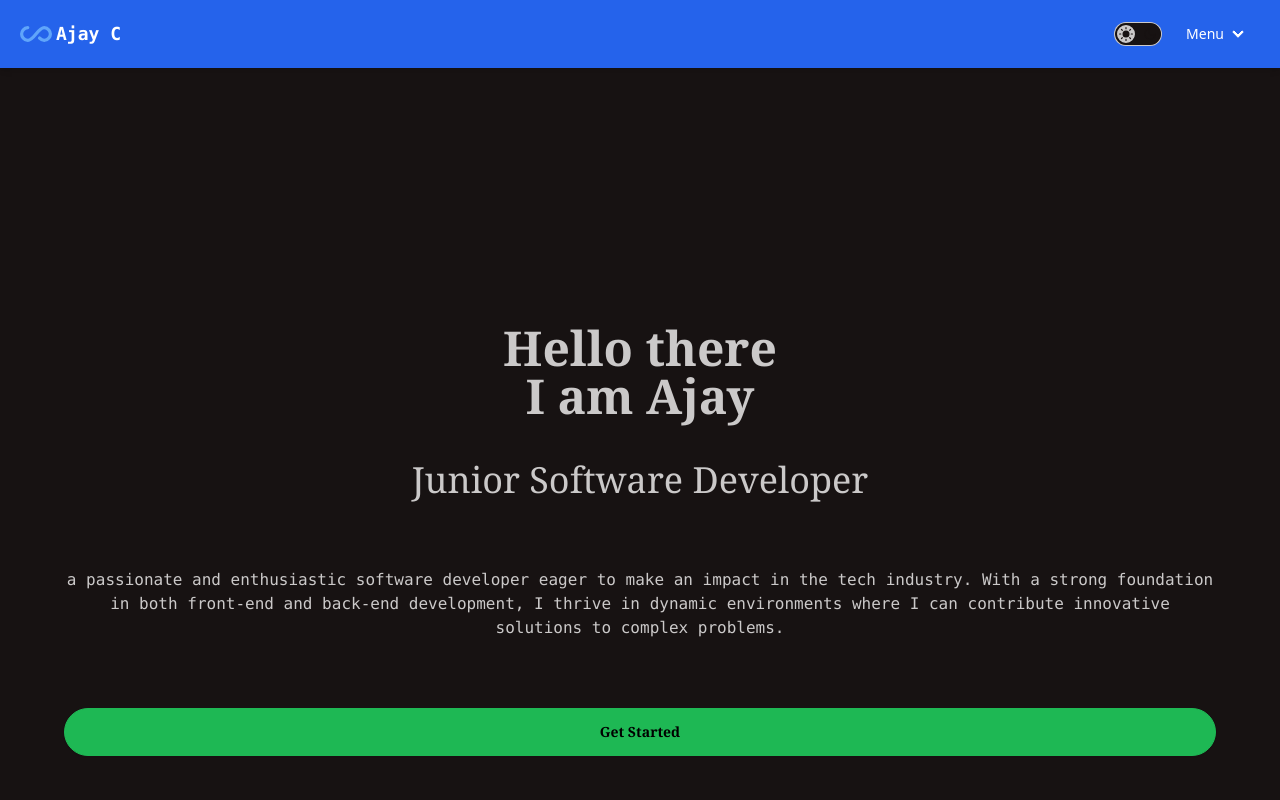
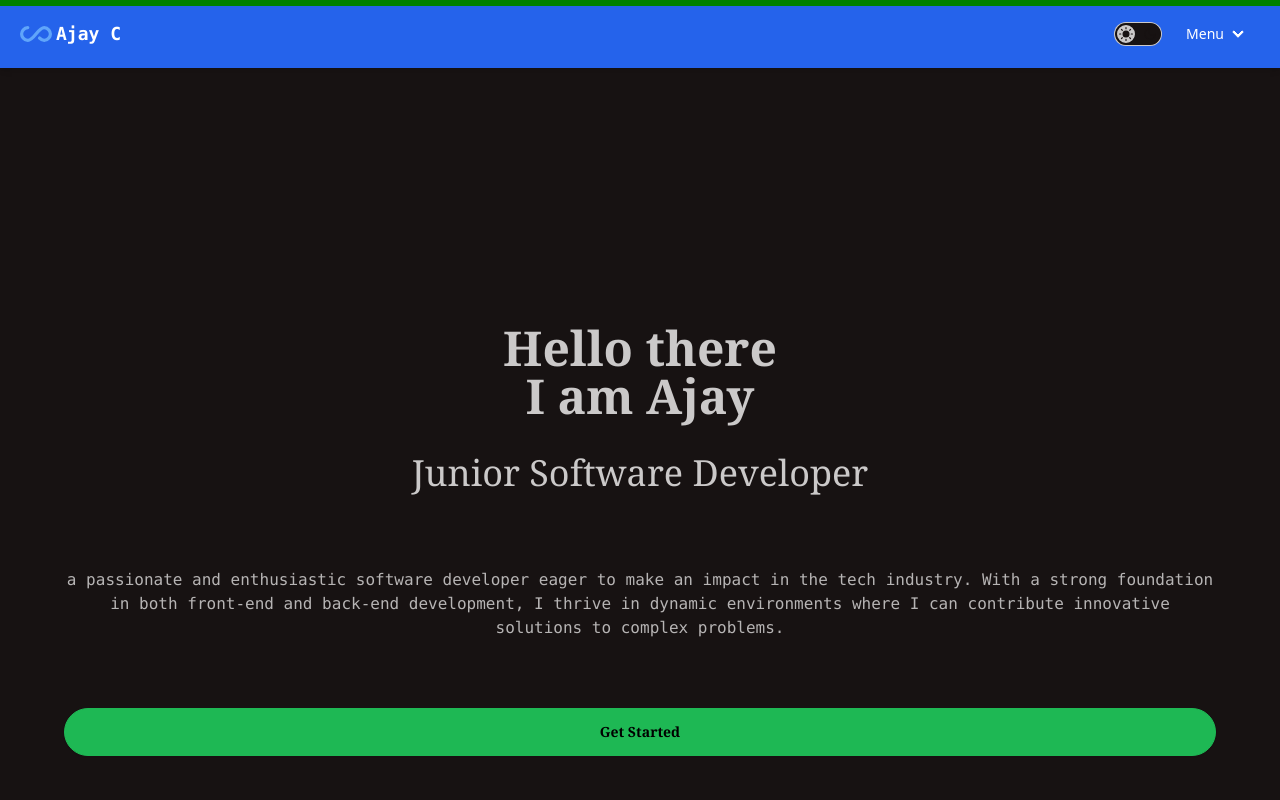
Before and after one commit to Ajaynirm/fortpolio, a React (Vite) app: page / in a window 1280 px wide. Shown: the top 800 px of the page. Built offline with nearby package versions, Linux system fonts and the light colour scheme.

Commit message:
Animation and scroll indicator implemented for user attention

```diff
--- a/package.json
+++ b/package.json
@@ -11,6 +11,7 @@
         "serve": "vite preview"
     },
     "dependencies": {
+        "motion": "^11.17.0",
         "react": "^18.3.1",
         "react-dom": "^18.3.1",
         "react-hot-toast": "^2.4.1",
--- a/src/App.jsx
+++ b/src/App.jsx
@@ -1,4 +1,3 @@
-import "./App.css";
 
 import Navbar from "./components/Navbar";
 import Footer from "./components/Footer";
@@ -8,18 +7,40 @@ import Project from "./components/Project";
 import Experience from "./components/Experience";
 import Contact from "./components/Contact";
 
+import { motion, useSpring, useScroll } from "framer-motion"
+import Scroller from "./components/Scroller";
+
+function ScrollLinked() {
+  const { scrollYProgress } = useScroll()
+  const scaleX = useSpring(scrollYProgress, {
+      stiffness: 100,
+      damping: 30,
+      restDelta: 0.001,
+  })
+
+  return (
+      <>
+          <motion.div
+              id="scroll-indicator"
+              style={{
+                  scaleX,
+                  position: "fixed",
+                  top: 0,
+                  left: 0,
+                  right: 0,
+                  height: 10,
+                  originX: 0,
+                  backgroundColor: "#ff0088",
+              }}
+          />
+          <App />
+      </>
+  )
+}
 function App() {
   return (
     <>
-      <div>
-        <Navbar />
-        <Hero />
-        <Experience />
-        <Project />
-        {/* <Accordion /> */}
-        <Contact />
-        <Footer />
-      </div>
+     <Scroller />
     </>
   );
 }
--- a/src/components/Experience.jsx
+++ b/src/components/Experience.jsx
@@ -25,7 +25,7 @@ const Experience = () => {
 <div className="flex flex-wrap gap-8">
 
 {/* react */}
-<div className="card bg-base-100 w-64 shadow-xl">
+<div className="card bg-base-100 w-64 shadow-xl md:hover:animate-spin">
   <figure className="px-5 pt-10">
     <img
       src="https://miro.medium.com/v2/resize:fit:600/1*KUjro0G-igf6P3lvlcDrTQ.png"
--- a/src/components/Hero.jsx
+++ b/src/components/Hero.jsx
@@ -1,6 +1,6 @@
 import React from "react";
 import toast,{Toaster} from "react-hot-toast";
-
+import './animations.css';
 
 const Hero = () => {
   const handleStart = () => {
@@ -25,23 +25,23 @@ const Hero = () => {
       <div className="sm:pt-28 lg:pt-48" id="about">
         <div className=" text-center">
           <div className="flex  flex-col p-16 min-w-sm gap-10">
-            <h1 className="text-5xl font-bold font-serif">
+            <h1 className="text-5xl font-bold font-serif fade-in">
               Hello there <br />I am Ajay
             </h1>
-            <h2 className="text-4xl font-serif ">Junior Software Developer</h2>
-            <p className=" py-7 font-mono">
+            <h2 className="text-4xl font-serif animate-bounce">Junior Software Developer</h2>
+            <p className=" py-7 font-mono animate-pulse">
               a passionate and enthusiastic software developer eager
               to make an impact in the tech industry. With a strong foundation
               in both front-end and back-end development, I thrive in dynamic
               environments where I can contribute innovative solutions to
               complex problems.
             </p>
-            <button className="btn btn-primary font-serif" onClick={handleStart}>
+            <button className="btn btn-primary font-serif " onClick={handleStart}>
               Get Started
             </button>
           </div>
           <div className="flex flex-row md:flex-row justify-center items-center space-y-0 space-x-4">
-                    <button className="btn btn-outline btn-primary px-2 py-1 text-sm font-serif" onClick={openLeet}>Leetcode</button>
+                    <button className="btn btn-outline btn-primary px-2 py-1 text-sm font-serif " onClick={openLeet}>Leetcode</button>
                     <button className="btn btn-outline btn-secondary px-2 py-1 text-sm font-serif" onClick={openGitHub}>Github</button>
                     <button className="btn btn-outline btn-accent px-2 py-1 text-sm font-serif" onClick={openLinkedin}>Linkedin</button>
                 </div>
--- /dev/null
+++ b/src/components/Scroller.jsx
@@ -0,0 +1,47 @@
+import Navbar from "./Navbar";
+import Footer from "./Footer";
+import Hero from "./Hero";
+import Project from "./Project";
+import Experience from "./Experience";
+import Contact from "./Contact";
+
+import { motion, useSpring, useScroll } from "framer-motion";
+
+function Scroller() {
+  const { scrollYProgress } = useScroll();
+  const scaleX = useSpring(scrollYProgress, {
+    stiffness: 100,
+    damping: 30,
+    restDelta: 0.001,
+  });
+
+  return (
+    <>
+      {/* Scroll Indicator */}
+      <motion.div
+        id="scroll-indicator"
+        style={{
+          scaleX,
+          position: "fixed",
+          top: 0,
+          left: 0,
+          right: 0,
+          height: 6,
+          originX: 0,
+          backgroundColor: "green",
+          zIndex: 100,
+        }}
+      />
+      <div>
+        <Navbar />
+        <Hero />
+        <Experience />
+        <Project />
+        {/* <Accordion /> */}
+        <Contact />
+        <Footer />
+      </div>
+    </>
+  );
+}
+export default Scroller;
--- /dev/null
+++ b/src/components/animations.css
@@ -0,0 +1,13 @@
+/* animations.css */
+@keyframes fadeIn {
+    from {
+      opacity: 0;
+    }
+    to {
+      opacity: 1;
+    }
+  }
+
+  .fade-in {
+    animation: fadeIn 1s ease-in;
+  }
```
Also changed, not shown: 1 other file (tests, documents, lock files or other folders).
